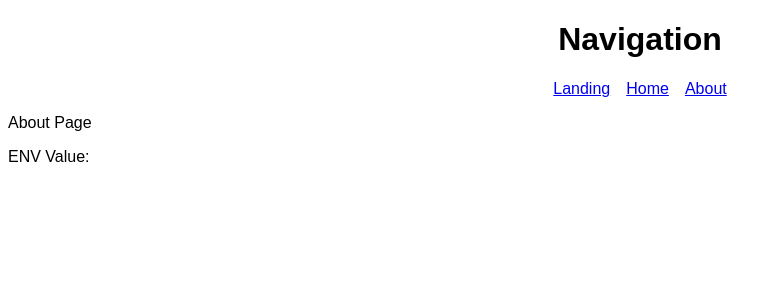
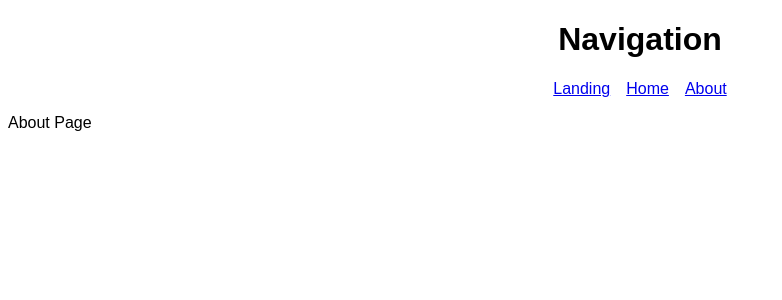
Before and after one commit to RinMinase/ng-slim-template, an Angular app: page /about in a window 1280 px wide. Shown: the top 300 px of the page, without its empty margins (0-782 px from the left). Built offline with nearby package versions, Linux system fonts and the light colour scheme.

Commit message:
Temporarily removed env code

```diff
--- a/src/app/about/about.component.html
+++ b/src/app/about/about.component.html
@@ -1,2 +1,2 @@
 <p>About Page</p>
-<p>ENV Value: {{value}}</p>
+<!-- <p>ENV Value: {{value}}</p> -->
--- a/src/app/about/about.component.ts
+++ b/src/app/about/about.component.ts
@@ -5,7 +5,7 @@ import { Component, OnInit } from '@angular/core';
 	templateUrl: './about.component.html'
 })
 export class AboutComponent implements OnInit {
-	value = process.env.VALUE || "";
+	// value = process.env.VALUE || "";
 
 	constructor() { }
 
```
